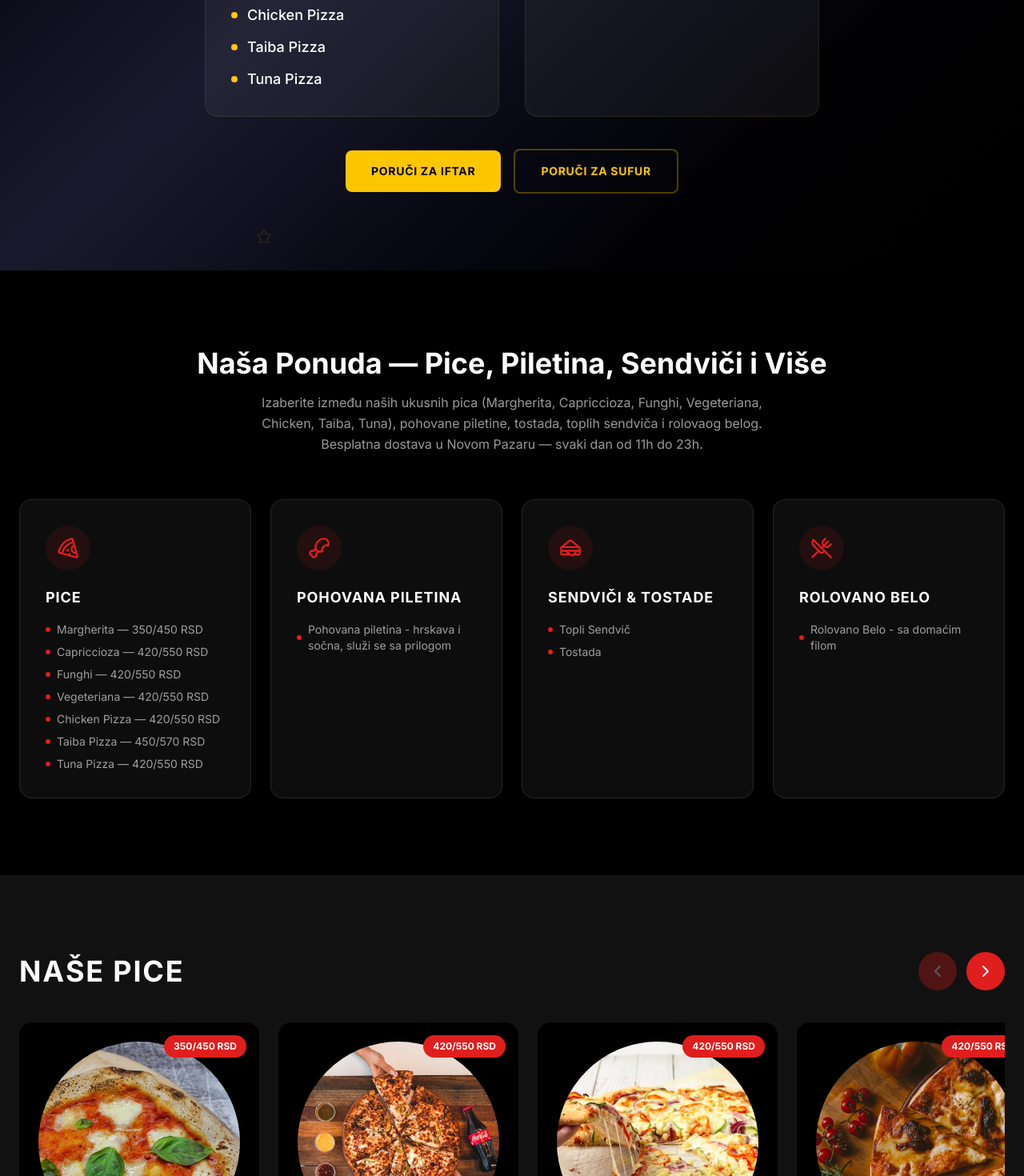
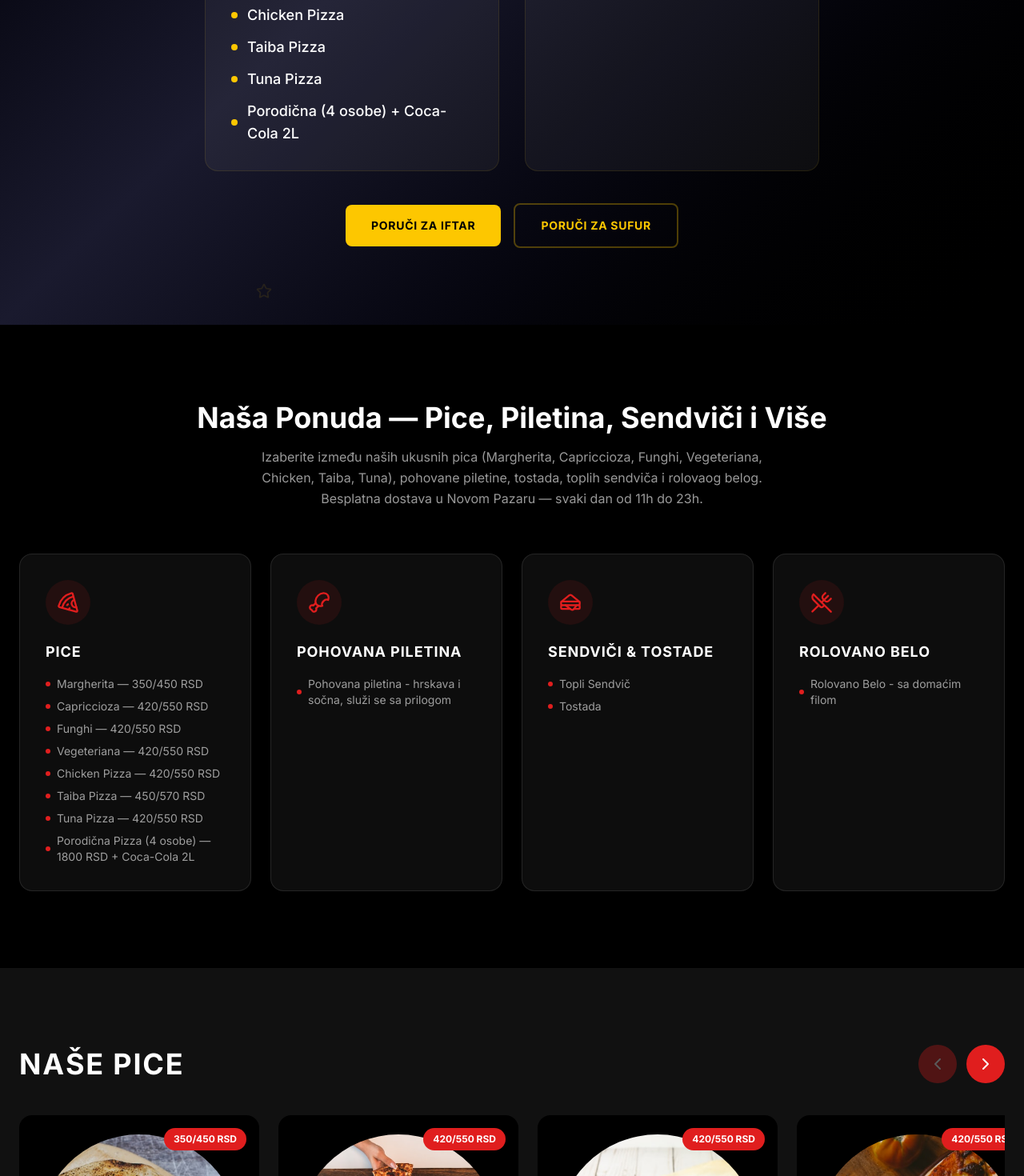
Before and after one commit to luckybbbbbb/taiba-picerija, a Next.js app: page / in a window 1280 px wide. Shown: the part 1880-3350 px from the top of the page at 80% size. Built offline with nearby package versions, Linux system fonts and the light colour scheme; a web font is replaced by a local one.

Commit message:
Dodata Porodična pizza (4 osobe) 1800 RSD + Coca-Cola 2L

```diff
--- a/components/json-ld.tsx
+++ b/components/json-ld.tsx
@@ -116,6 +116,13 @@ export function JsonLd() {
             description: 'Pelat, trapist, tuna — 28cm: 420 RSD / 32cm: 550 RSD',
             suitableForDiet: 'https://schema.org/HalalDiet',
             offers: { '@type': 'Offer', price: '420', priceCurrency: 'RSD' },
+          },
+          {
+            '@type': 'MenuItem',
+            name: 'Porodična Pizza',
+            description: 'Pizza za 4 osobe + Coca-Cola 2L gratis — 1800 RSD',
+            suitableForDiet: 'https://schema.org/HalalDiet',
+            offers: { '@type': 'Offer', price: '1800', priceCurrency: 'RSD' },
           },
         ],
       },
--- a/components/menu-categories.tsx
+++ b/components/menu-categories.tsx
@@ -15,6 +15,7 @@ const menuSections = [
       "Chicken Pizza — 420/550 RSD",
       "Taiba Pizza — 450/570 RSD",
       "Tuna Pizza — 420/550 RSD",
+      "Porodična Pizza (4 osobe) — 1800 RSD + Coca-Cola 2L",
     ],
   },
   {
--- a/components/pizza-carousel.tsx
+++ b/components/pizza-carousel.tsx
@@ -53,6 +53,13 @@ const pizzas = [
     sizes: "28/32cm",
     price: "420/550",
     ingredients: "Pelat, trapist, tuna",
+  },
+  {
+    name: "PORODIČNA PIZZA",
+    image: "/images/pizza-quattro.jpg",
+    sizes: "Za 4 osobe",
+    price: "1800",
+    ingredients: "Pizza za celu porodicu + Coca-Cola 2L gratis!",
   },
 ]
 
--- a/components/ramadan-banner.tsx
+++ b/components/ramadan-banner.tsx
@@ -6,7 +6,7 @@ import { Moon, Star, Check } from "lucide-react"
 const menuItems = [
   {
     category: "Pice",
-    items: ["Margherita", "Capriccioza", "Funghi", "Vegeteriana", "Chicken Pizza", "Taiba Pizza", "Tuna Pizza"],
+    items: ["Margherita", "Capriccioza", "Funghi", "Vegeteriana", "Chicken Pizza", "Taiba Pizza", "Tuna Pizza", "Porodična (4 osobe) + Coca-Cola 2L"],
   },
   {
     category: "Ostala Ponuda",
```
